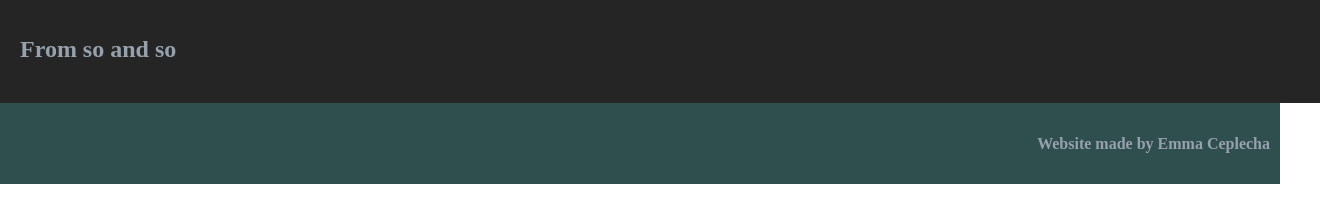
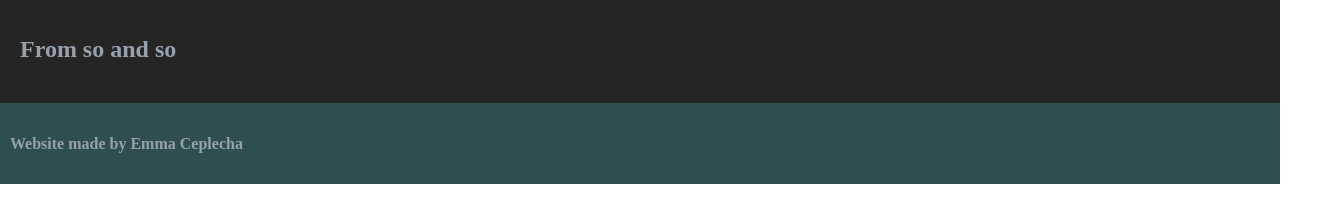
Before and after one commit to SoulAttention/Interior_Studios, a plain HTML site: page testimonials.html in a window 1280 px wide. Shown: the part 95-318 px from the top of the page, 1320 px wide, since content can reach past the window. Drawn offline with Linux system fonts and the light colour scheme.

```diff
--- a/styles.css
+++ b/styles.css
@@ -72,14 +72,13 @@ a:hover {
 }
 
 .main-body{
-    height: auto;
-    width: 100%;
+
     display: flex;
     align-items: flex-start;
     padding: 20px;
     background-color: rgb(37, 37, 37);
     gap: 100px;
-    min-width: 850px;
+
 }
 
 .contact-main-body {
@@ -129,10 +128,11 @@ a:hover {
 
 .footer{
     display: flex;
-    justify-content: flex-end;
+    justify-content: space-between;
     align-items: center;
     padding: 10px;
     background-color: darkslategrey;
+    gap: 20px;
 }
 
 .testimonials-header {
```
Also changed, not shown: index.html (+6 -1 lines), 1 other file.
